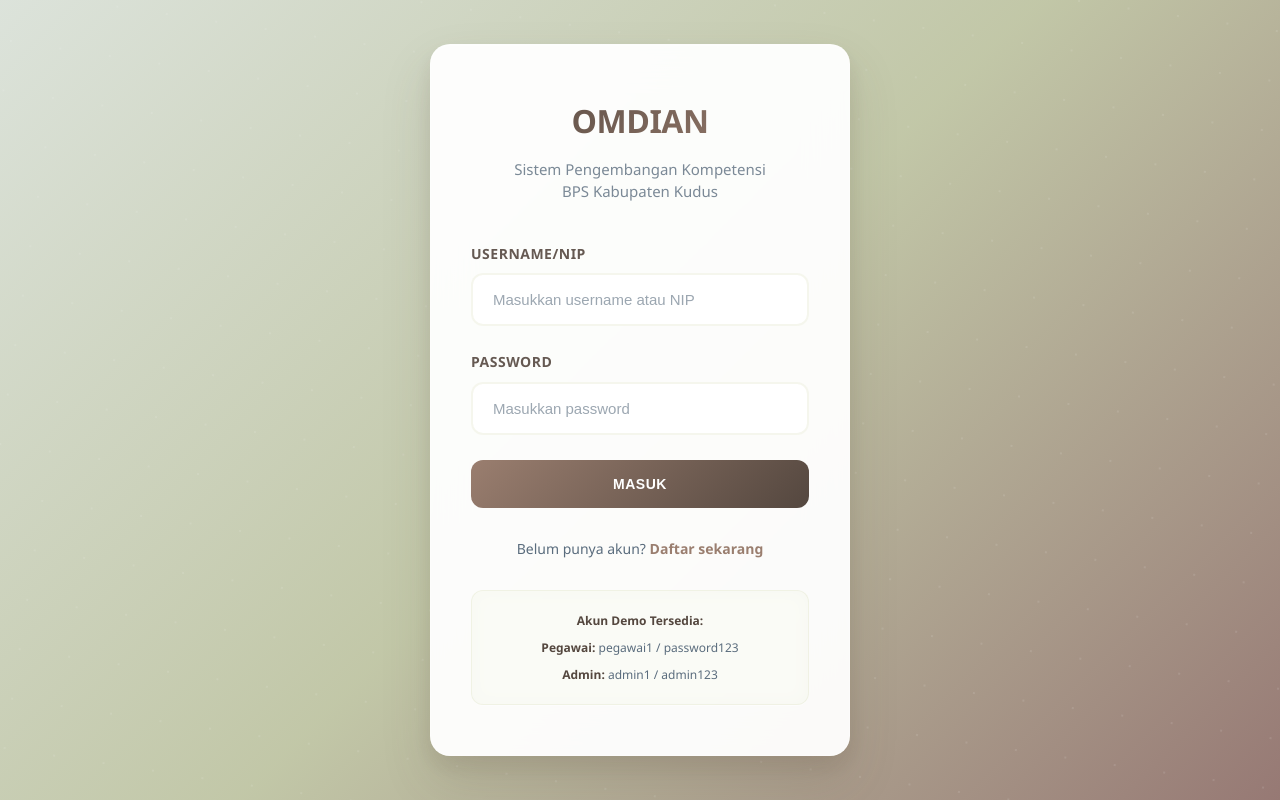
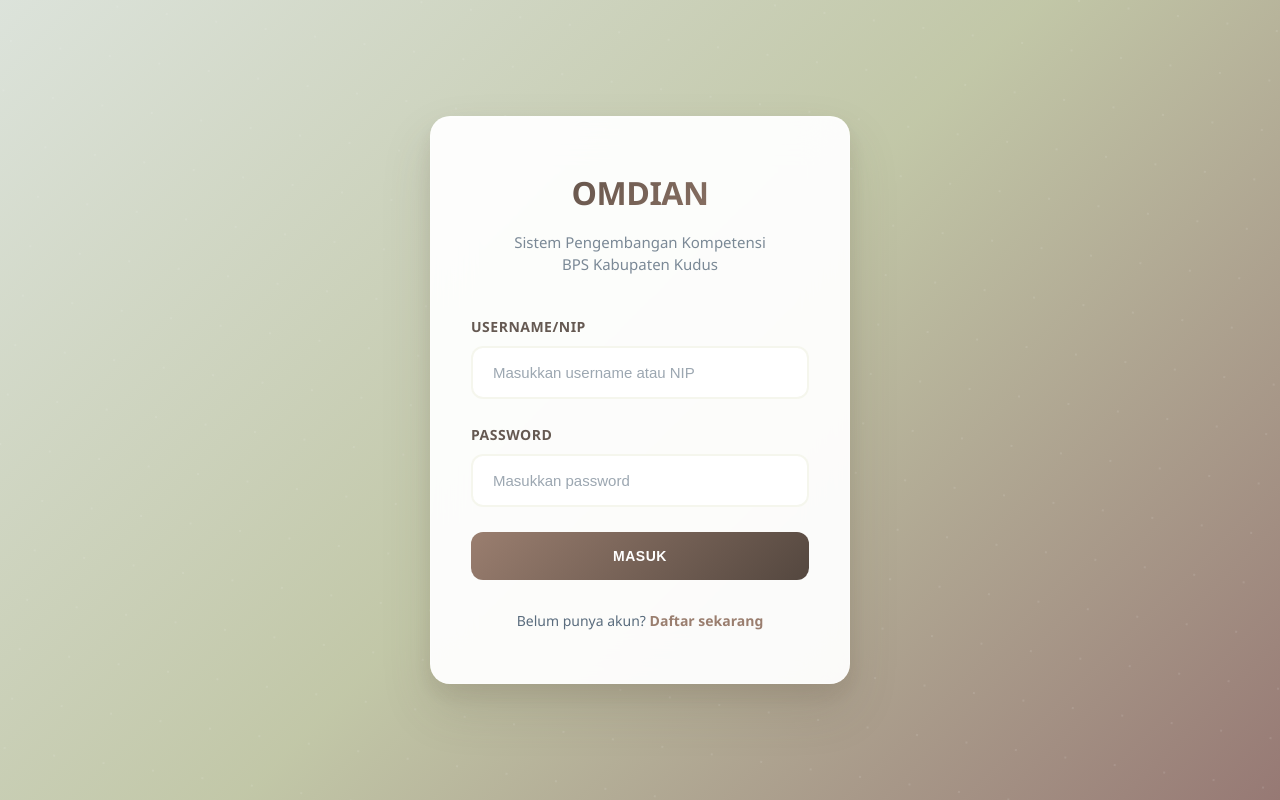
Before and after one commit to aura130603/OMDIAN, a Next.js app: page /login in a window 1280 px wide. Built offline with nearby package versions, Linux system fonts and the light colour scheme.

Commit message:
Remove demo account information from login page
cgen-8504e1797ac344fbb25c46a6804aa2f5

```diff
--- a/pages/login.js
+++ b/pages/login.js
@@ -109,15 +109,6 @@ export default function Login() {
           <a href="/register" className="auth-link"> Daftar sekarang</a>
         </div>
 
-        <div className="demo-info" style={{
-          fontSize: '12px',
-          color: 'var(--text-medium)',
-          textAlign: 'center'
-        }}>
-          <strong>Akun Demo Tersedia:</strong><br />
-          <strong>Pegawai:</strong> pegawai1 / password123<br />
-          <strong>Admin:</strong> admin1 / admin123
-        </div>
       </div>
     </div>
   )
```
